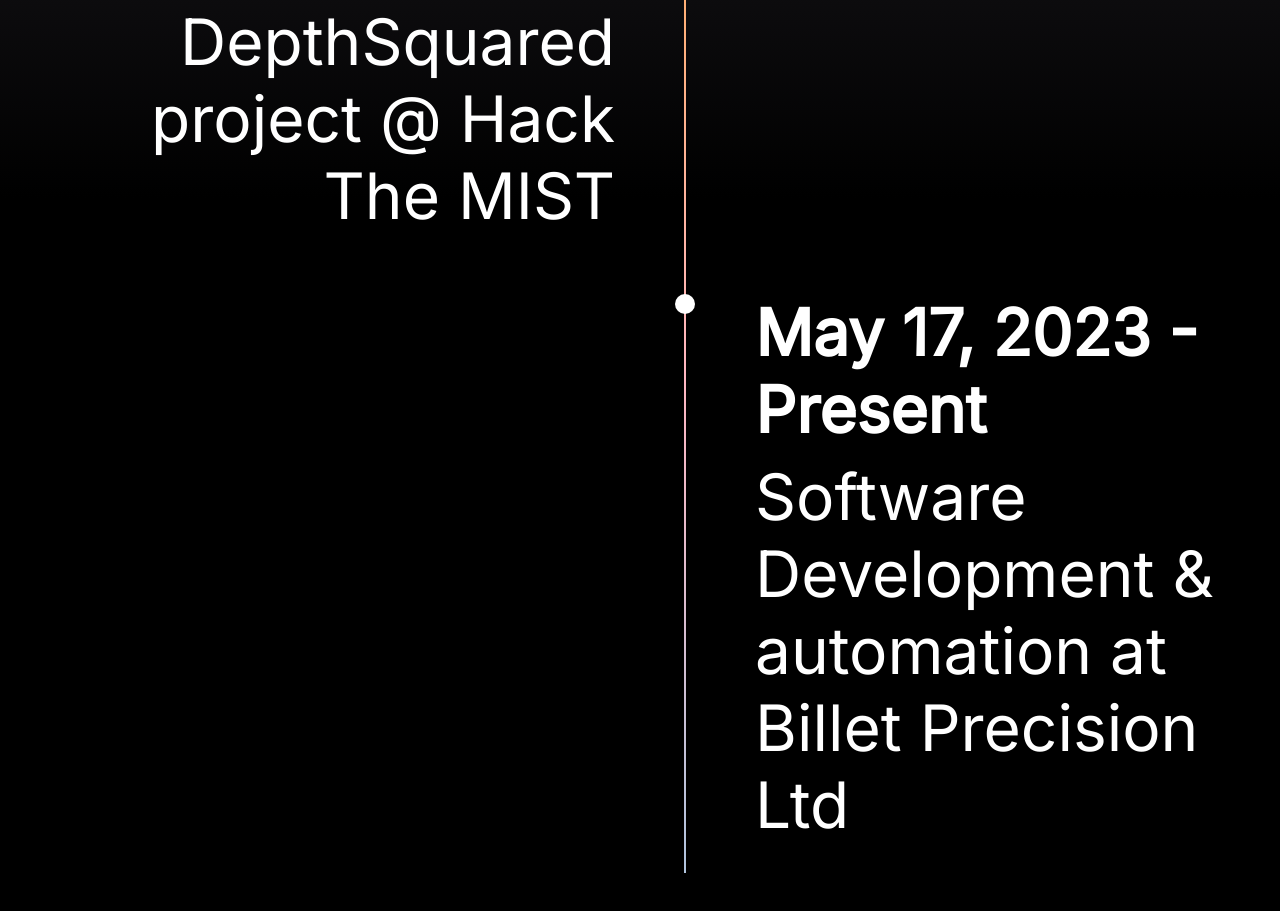
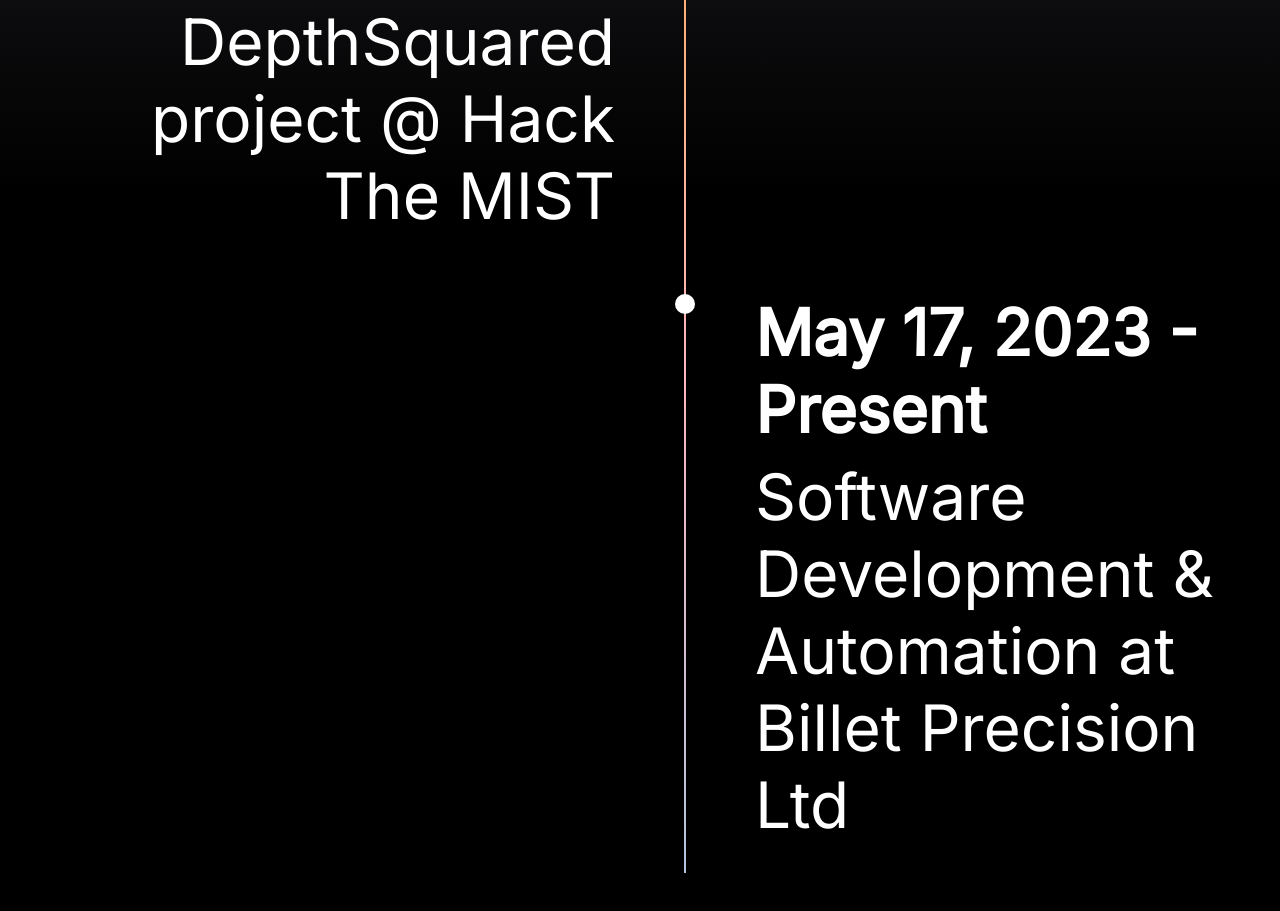
Before and after one commit to SaadSheikh02/personal-portfolio, a plain HTML site: page index.html in a window 1280 px wide. Shown: the part 3521-4432 px from the top of the page. Drawn offline with Linux system fonts and the light colour scheme.

Commit message:
Changed case of a letter

```diff
--- a/index.html
+++ b/index.html
@@ -38,7 +38,7 @@
             <div class="timeline-item right">
                 <div class="timeline-content">
                     <div class="timeline-date">May 17, 2023 - Present</div>
-                    <div class="timeline-description">Software Development & automation at Billet Precision Ltd</div>
+                    <div class="timeline-description">Software Development & Automation at Billet Precision Ltd</div>
                 </div>
             </div>
         </div>
```
